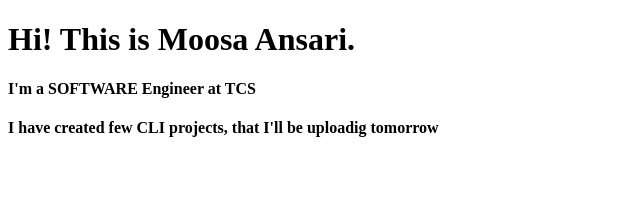
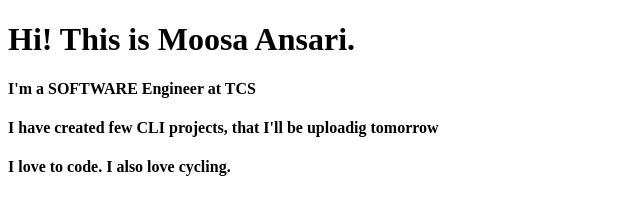
Before and after one commit to ansarimoosa99/my-portfolio-website, a plain HTML site: page index.html in a window 1280 px wide. Shown: the whole page, without its empty margins (0-640 px from the left). Drawn offline with Linux system fonts and the light colour scheme.

Commit message:
updated interest

```diff
--- a/index.html
+++ b/index.html
@@ -10,6 +10,7 @@
     <h1> Hi! This is Moosa Ansari. </h1>
     <h4>I'm a SOFTWARE Engineer at TCS</h4>
     <h4>I have created few CLI projects, that I'll be uploadig tomorrow</h4>
+    <h4>I love to code. I also love cycling.</h4>
 
 </body>
 </html>
```
